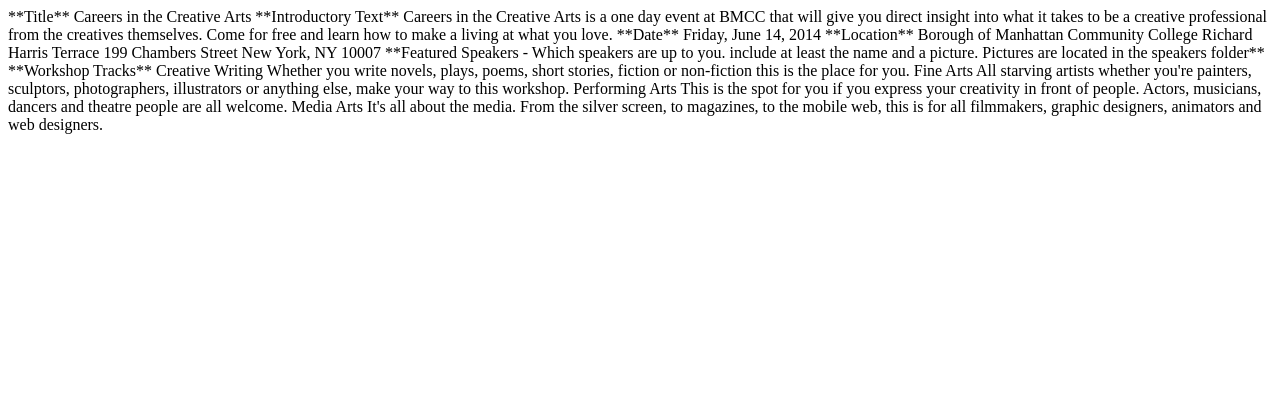
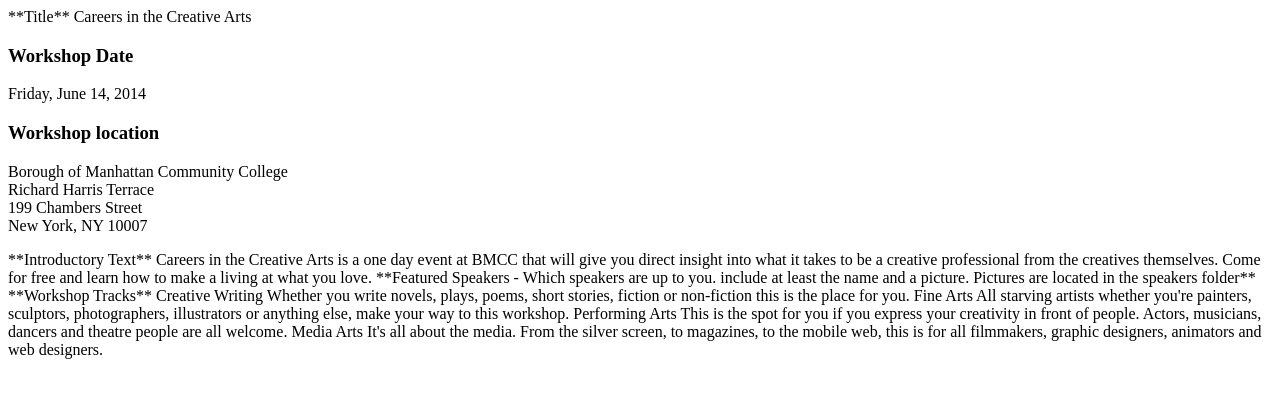
Before and after one commit to keiko7/careers-in-the-creative-arts, a plain HTML site: page index.html in a window 1280 px wide. Drawn offline with Linux system fonts and the light colour scheme.

Commit message:
Update index.html

```diff
--- a/index.html
+++ b/index.html
@@ -11,21 +11,39 @@
 **Title**
 Careers in the Creative Arts
 
+<div class="intro">
+  <p>
+  <div><!--end. intro -->
+  <div class="date">
+    <h3>Workshop Date</h3>
+    <p>Friday, June 14, 2014</p>
+  </div><!-- end .date -->
+
+    <div class="location">
+     <h3>Workshop location</h3>
+    <p>
+    Borough of Manhattan Community College</br>
+    Richard Harris Terrace<br>
+    199 Chambers Street<br>
+    New York, NY 10007
+    </p>
+  </div><!-- end .location -->
+
+
+</div>
+
 **Introductory Text**
 Careers in the Creative Arts is a one day event at BMCC that will give you direct insight into what it takes to be a creative professional from the creatives themselves. Come for free and learn how to make a living at what you love.
 
-**Date**
-Friday, June 14, 2014
 
-**Location**
-Borough of Manhattan Community College
-Richard Harris Terrace
-199 Chambers Street
-New York, NY 10007
 
 **Featured Speakers - Which speakers are up to you. include at least the name and a picture. Pictures are located in the speakers folder**
 
 **Workshop Tracks**
+
+
+
+
 Creative Writing
 Whether you write novels, plays, poems, short stories, fiction or non-fiction this is the place for you.
 
```
